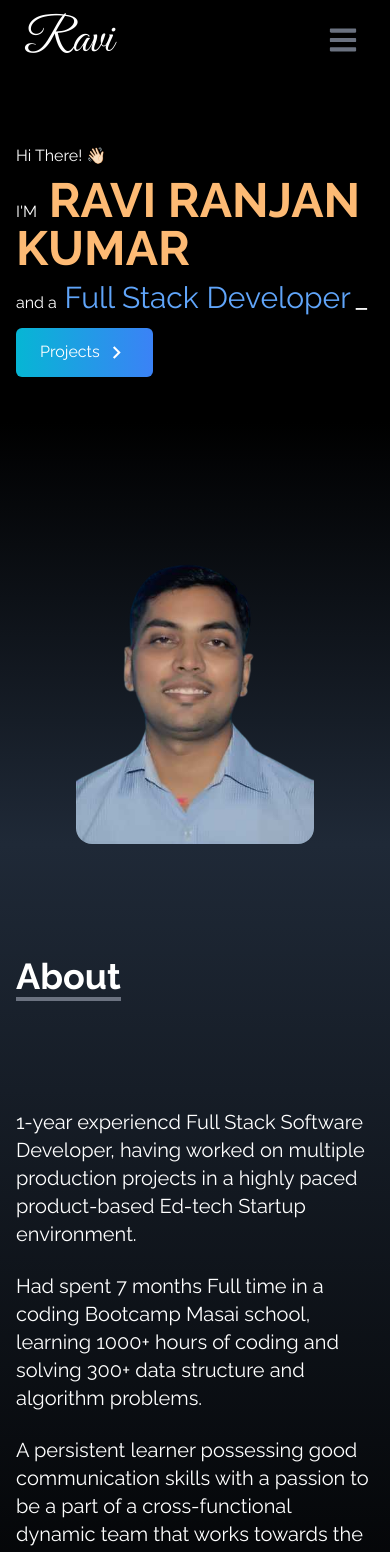
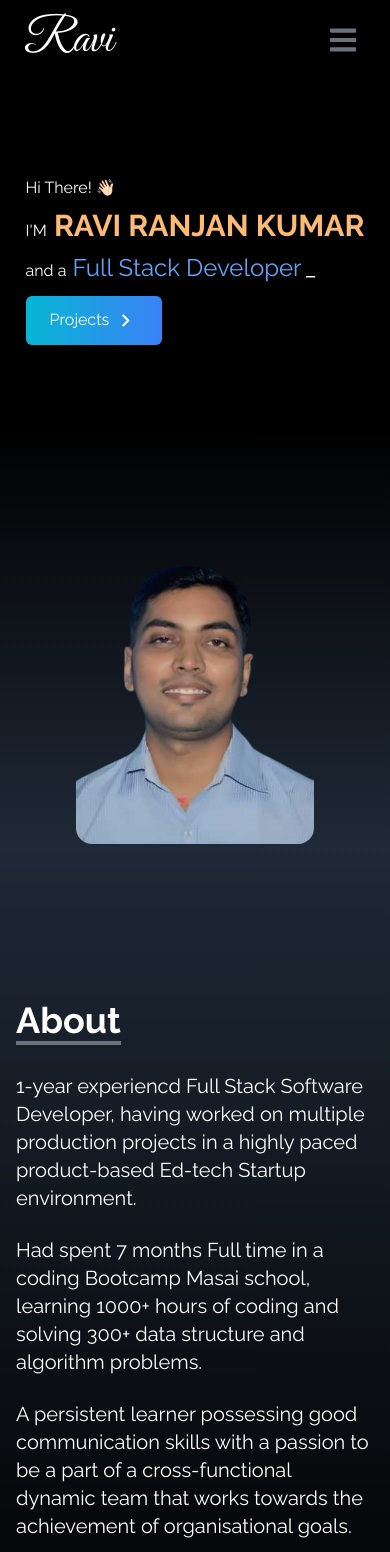
Before and after one commit to kmrraviranjan1/ravi_portfolio, a React (Create React App) app: page / in a window 390 px wide. Shown: the top 1552 px of the page. Built offline with nearby package versions, Linux system fonts and the light colour scheme.

Commit message:
home, about and contact page responsiveness issue fixed

```diff
--- a/src/components/About.jsx
+++ b/src/components/About.jsx
@@ -3,15 +3,15 @@ import React from 'react'
 const About = () => {
   return (
     <div name="about" className="w-full h-screen bg-gradient-to-b from-gray-800 to to-black text-white">
-      <div className="max-w-screen-lg p-4 mx-auto flex flex-col justify-center w-full h-full">
+      <div className="max-w-screen-lg p-4 pt-6 mx-auto flex flex-col justify-center w-full h-full">
         <div className="pb-8">
           <p className="text-4xl font-bold inline border-b-4 border-gray-500">About</p>
         </div>
-        <p className='text-xl mt-20'>1-year experiencd Full Stack Software Developer, having worked on multiple production projects in a highly paced product-based Ed-tech Startup environment.</p>
+        <p className='text-xl md:mt-20'>1-year experiencd Full Stack Software Developer, having worked on multiple production projects in a highly paced product-based Ed-tech Startup environment.</p>
         <br />
         <p className='text-xl'>Had spent 7 months Full time in a coding Bootcamp Masai school, learning 1000+ hours of coding and solving 300+ data structure and algorithm problems.</p>
         <br />
-        <p className='text-xl'>A persistent learner possessing good communication skills with a passion to be a part of a cross-functional dynamic team that works towards the achievement of organisational goals.</p>
+        <p className='text-xl' >A persistent learner possessing good communication skills with a passion to be a part of a cross-functional dynamic team that works towards the achievement of organisational goals.</p>
 
       </div>
     </div>
--- a/src/components/Contact.jsx
+++ b/src/components/Contact.jsx
@@ -10,9 +10,9 @@ const Contact = () => {
                 </div>
                 <div className="flex justify-center items-center">
                     <form action="https://getform.io/f/a33ed1db-5073-4124-aede-6e08fe700494" method='POST' className="flex flex-col w-full md:w-1/2">
-                        <input type="text" name="name" placeholder='Enter your name' className="p-2 bg-transparent text-white rounded-md outline-white focus:outline-none" />
-                        <input type="email" name="email" placeholder='Enter your email' className=" my-6 p-2 bg-transparent text-white rounded-md focus:outline-none" />
-                        <textarea name="message" rows="10" placeholder='Leave your message' className="p-2 bg-transparent text-white rounded-md focus:outline-none" ></textarea>
+                        <input type="text" name="name" placeholder='Enter your name' className="p-2 bg-transparent text-white rounded-md outline-white border-2 focus:outline-none" />
+                        <input type="email" name="email" placeholder='Enter your email' className=" my-6 p-2 bg-transparent text-white rounded-md border-2  focus:outline-none" />
+                        <textarea name="message" rows={5} placeholder='Leave your message' className="p-2 bg-transparent text-white rounded-md border-2  focus:outline-none" ></textarea>
                         <button className="text-white bg-gradient-to-b from-cyan-500 to-blue-500 px-6 py-3 my-8 mx-auto rounded-md hover:scale-110 duration-300">Let's Talk</button>
                     </form>
                 </div>
--- a/src/components/Home.jsx
+++ b/src/components/Home.jsx
@@ -6,7 +6,7 @@ import HeroImage from "../assets/raviNoBg.png"
 import { MdOutlineKeyboardArrowRight } from 'react-icons/md'
 
 const Home = () => {
-    const words = [" Full Stack Developer", " Web App Developer", " Front-end Developer", " Backend Developer", " Android Developer"]
+    const words = [" Full Stack Developer", " Web App Developer", " Front-end Developer", " Backend Developer"," MERN Stack Developer", " Android Developer"]
     return (
         <div
             name="home"
@@ -22,16 +22,16 @@ const Home = () => {
 
                         <h1 className="heading-name my-2">
                             I'M
-                            <strong className="main-name text-5xl text-orange-300"> RAVI RANJAN KUMAR</strong>
+                            <strong className="main-name text-3xl md:text-5xl text-orange-300"> RAVI RANJAN KUMAR</strong>
                         </h1>
                         <p>and a
-                            <span className="text-3xl text-blue-400">
+                            <span className="text-2xl md:text-3xl text-blue-400">
                                 <Typewriter words={words} typeSpeed={300} deleteSpeed={200}  cursor cursorStyle='_' cursorColor='white' loop={0} />
                             </span>
                         </p>
                     </div>
                     {/* <h2 className="text-4xl sm:text-7xl font-bold text-white" >I am a Full stack developer</h2>
-                    <p className="py-4 text-gray-500 max-w-md" >Lorem ipsum dolor sit amet consectetur adipisicing elit. Praesentium reprehenderit dolores libero aspernatur excepturi similique esse amet fugiat consectetur officiis atque iste dicta, ex ipsa saepe odit sequi accusantium odio!</p> */}
+                    <p className="py-4 text-gray-500 " >Lorem ipsum dolor sit amet consectetur adipisicing elit. Praesentium reprehenderit dolores libero aspernatur excepturi similique esse amet fugiat consectetur officiis atque iste dicta, ex ipsa saepe odit sequi accusantium odio!</p> */}
                     <div>
                         <button className="group text-white w-fit px-6 py-3 my-3 flex items-center rounded-md bg-gradient-to-r from-cyan-500 to-blue-500 cursor-pointer" >
                             <Link to='projects'>Projects</Link>
```
